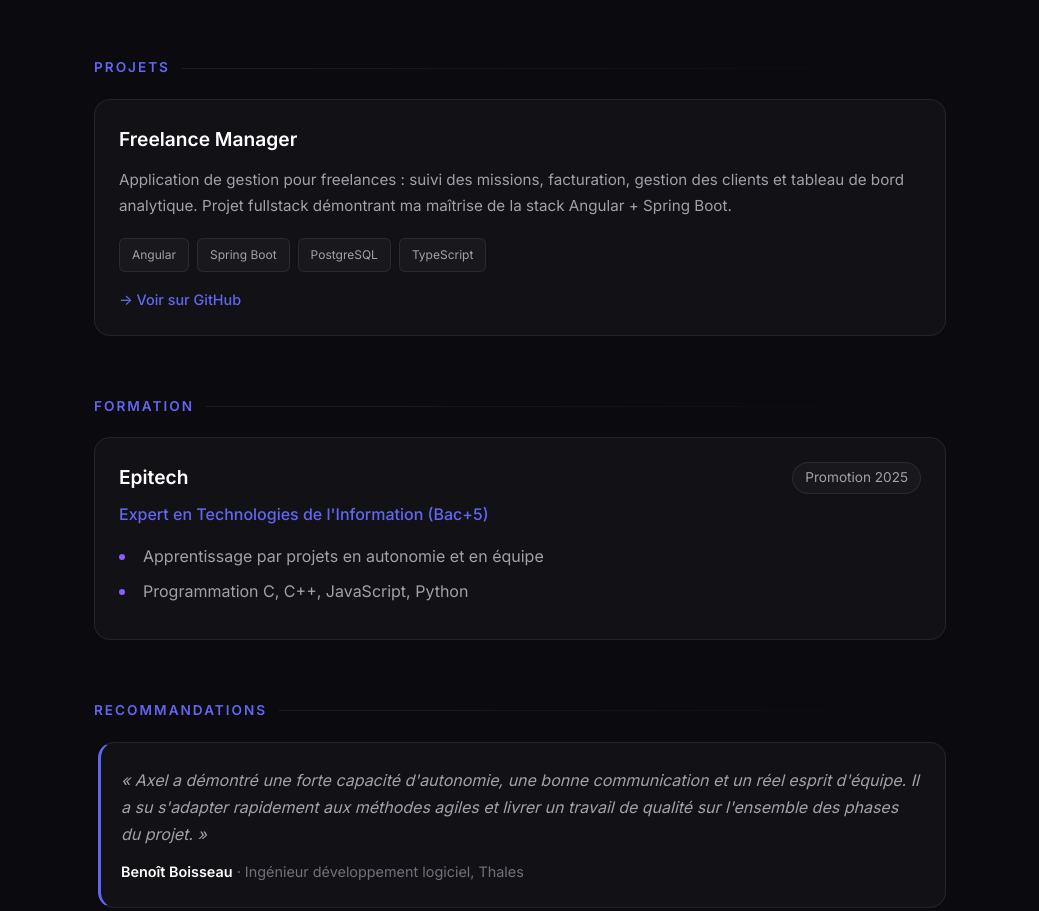
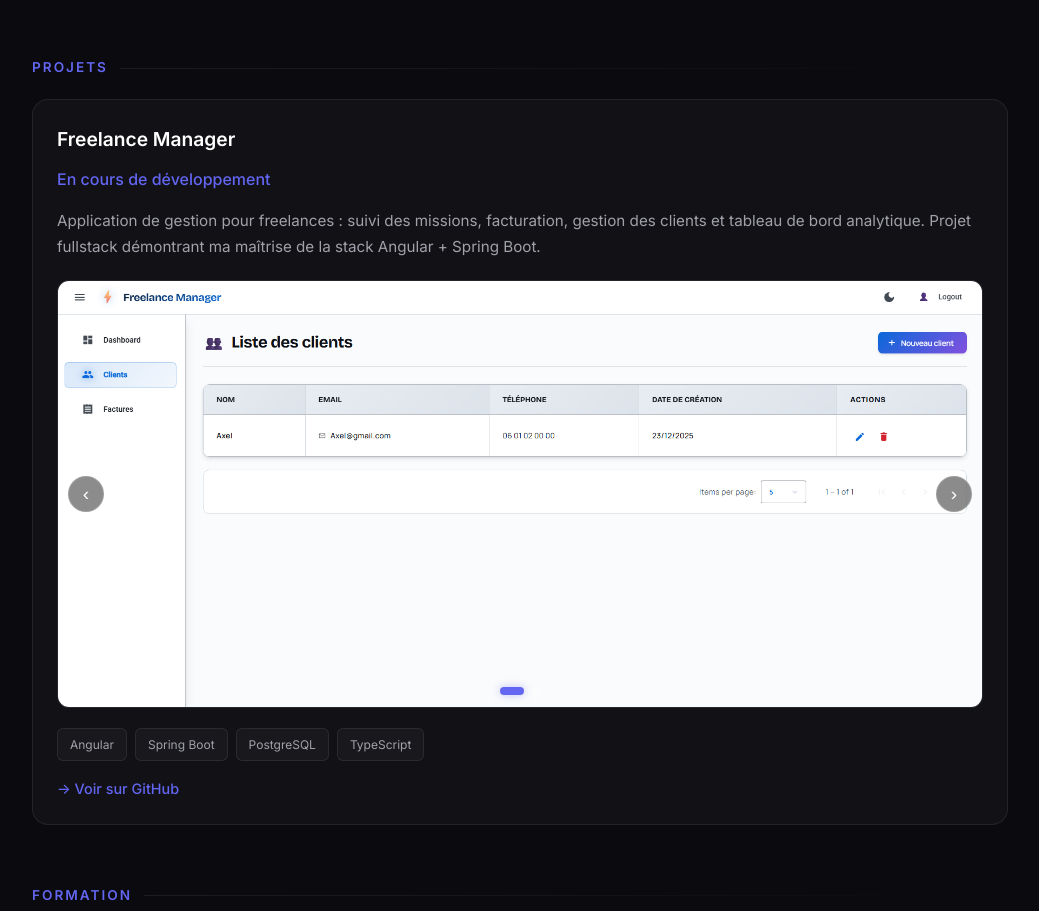
Before and after one commit to AxelFTS/AxelFTS.github.io, a plain HTML site: page index.html in a window 1280 px wide. Shown: the part 1649-2560 px from the top of the page, without its empty margins (120-1159 px from the left). Drawn offline with Linux system fonts and the light colour scheme.

Commit message:
Add photos project freelance-manager

```diff
--- a/index.html
+++ b/index.html
@@ -132,7 +132,7 @@
       }
 
       .container {
-        max-width: 900px;
+        max-width: 1024px;
         margin: 0 auto;
         padding: 0 24px;
         position: relative;
@@ -613,6 +613,104 @@
         transform: translateX(4px);
       }
 
+      /* Carousel */
+      .carousel {
+        position: relative;
+        border-radius: 12px;
+        overflow: hidden;
+        margin: 20px 0;
+        background: var(--bg-secondary);
+        border: 1px solid var(--border-color);
+      }
+
+      .carousel-track {
+        display: flex;
+        transition: transform 0.5s cubic-bezier(0.4, 0, 0.2, 1);
+      }
+
+      .carousel-track img {
+        min-width: 100%;
+        aspect-ratio: 2.17 / 1;
+        height: auto;
+        object-fit: cover;
+        display: block;
+      }
+
+      .carousel-btn {
+        position: absolute;
+        top: 50%;
+        transform: translateY(-50%);
+        background: rgba(0, 0, 0, 0.45);
+        backdrop-filter: blur(8px);
+        -webkit-backdrop-filter: blur(8px);
+        border: 1px solid rgba(255, 255, 255, 0.15);
+        color: #fff;
+        width: 36px;
+        height: 36px;
+        border-radius: 50%;
+        cursor: pointer;
+        display: flex;
+        align-items: center;
+        justify-content: center;
+        font-size: 1.2rem;
+        transition: all 0.2s ease;
+        z-index: 2;
+      }
+
+      .carousel-btn:hover {
+        background: rgba(99, 102, 241, 0.6);
+        border-color: var(--accent-primary);
+      }
+
+      .carousel-btn.prev {
+        left: 10px;
+      }
+      .carousel-btn.next {
+        right: 10px;
+      }
+
+      .carousel-dots {
+        position: absolute;
+        bottom: 12px;
+        left: 50%;
+        transform: translateX(-50%);
+        display: flex;
+        gap: 8px;
+        z-index: 2;
+      }
+
+      .carousel-dot {
+        width: 8px;
+        height: 8px;
+        border-radius: 50%;
+        background: rgba(255, 255, 255, 0.4);
+        border: none;
+        cursor: pointer;
+        transition: all 0.3s ease;
+      }
+
+      .carousel-dot.active {
+        background: var(--accent-primary);
+        width: 24px;
+        border-radius: 4px;
+        box-shadow: 0 0 8px var(--accent-glow);
+      }
+
+      [data-theme="light"] .carousel-btn {
+        background: rgba(255, 255, 255, 0.75);
+        color: var(--text-primary);
+        border-color: var(--border-color);
+      }
+
+      [data-theme="light"] .carousel-btn:hover {
+        background: rgba(99, 102, 241, 0.15);
+        color: var(--accent-primary);
+      }
+
+      [data-theme="light"] .carousel-dot {
+        background: rgba(0, 0, 0, 0.25);
+      }
+
       /* Recommendations */
       .recommendation-item {
         position: relative;
@@ -732,6 +830,10 @@
 
         .footer-cta {
           padding: 32px 20px;
+        }
+
+        .carousel-track img {
+          aspect-ratio: 2.17 / 1;
         }
       }
     </style>
@@ -871,12 +973,32 @@
 
         <div class="glass-card project-item">
           <h3 class="project-name">Freelance Manager</h3>
+          <h4 class="experience-role">En cours de développement</h4>
           <p class="project-description">
             Application de gestion pour freelances : suivi des missions,
             facturation, gestion des clients et tableau de bord analytique.
             Projet fullstack démontrant ma maîtrise de la stack Angular + Spring
             Boot.
           </p>
+          <div class="carousel">
+            <div class="carousel-track" id="carouselTrack">
+              <img src="Clients.png" alt="Freelance Manager – Clients" />
+              <img src="factures2.png" alt="Freelance Manager – Factures" />
+            </div>
+            <button class="carousel-btn prev" onclick="moveCarousel(-1)">
+              ‹
+            </button>
+            <button class="carousel-btn next" onclick="moveCarousel(1)">
+              ›
+            </button>
+            <div class="carousel-dots" id="carouselDots">
+              <button
+                class="carousel-dot active"
+                onclick="goToSlide(0)"
+              ></button>
+              <button class="carousel-dot" onclick="goToSlide(1)"></button>
+            </div>
+          </div>
           <div class="tech-used">
             <span>Angular</span>
             <span>Spring Boot</span>
@@ -1015,6 +1137,29 @@
         card.style.transition = "opacity 0.5s ease, transform 0.5s ease";
         observer.observe(card);
       });
+
+      // Carousel
+      let currentSlide = 0;
+      const totalSlides = 2;
+
+      function moveCarousel(direction) {
+        currentSlide = (currentSlide + direction + totalSlides) % totalSlides;
+        updateCarousel();
+      }
+
+      function goToSlide(index) {
+        currentSlide = index;
+        updateCarousel();
+      }
+
+      function updateCarousel() {
+        document.getElementById(
+          "carouselTrack"
+        ).style.transform = `translateX(-${currentSlide * 100}%)`;
+        document.querySelectorAll(".carousel-dot").forEach((dot, i) => {
+          dot.classList.toggle("active", i === currentSlide);
+        });
+      }
     </script>
   </body>
 </html>
```
Also changed, not shown: Clients.png (added), factures2.png (added).
